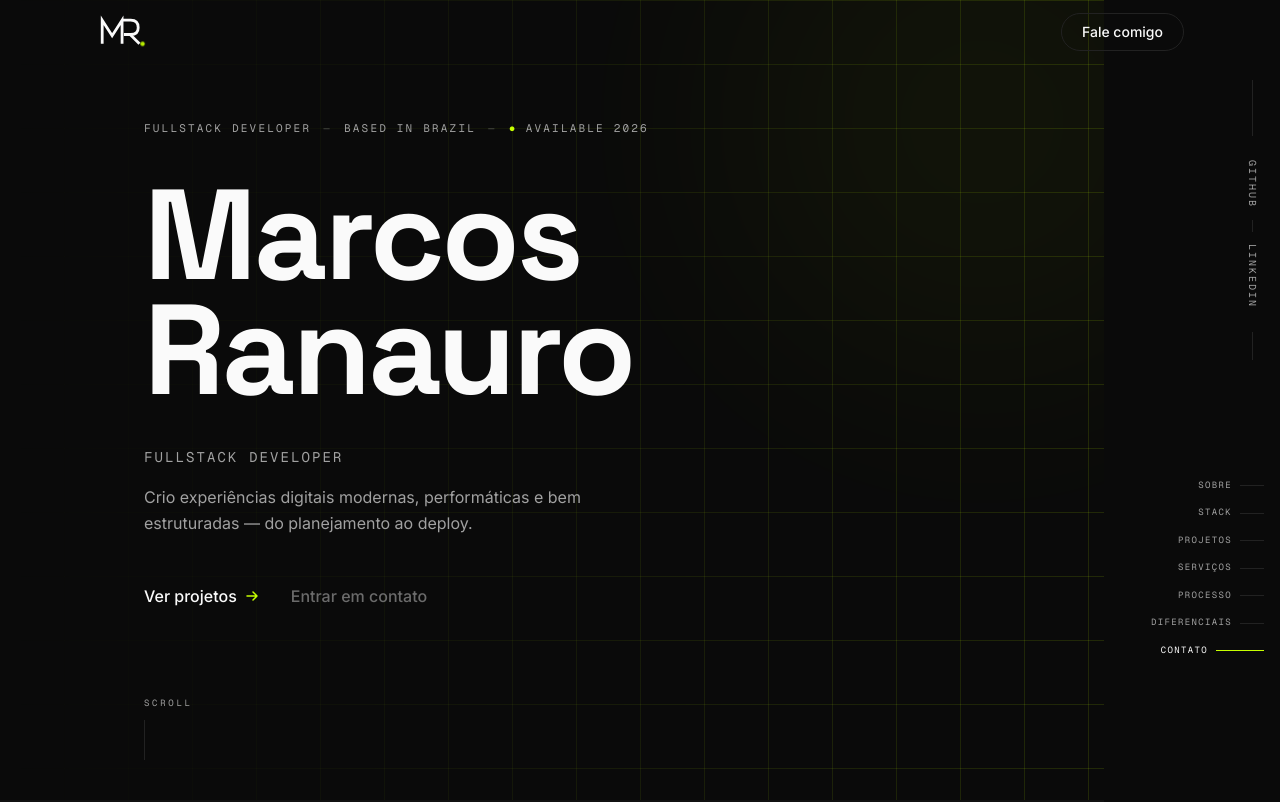
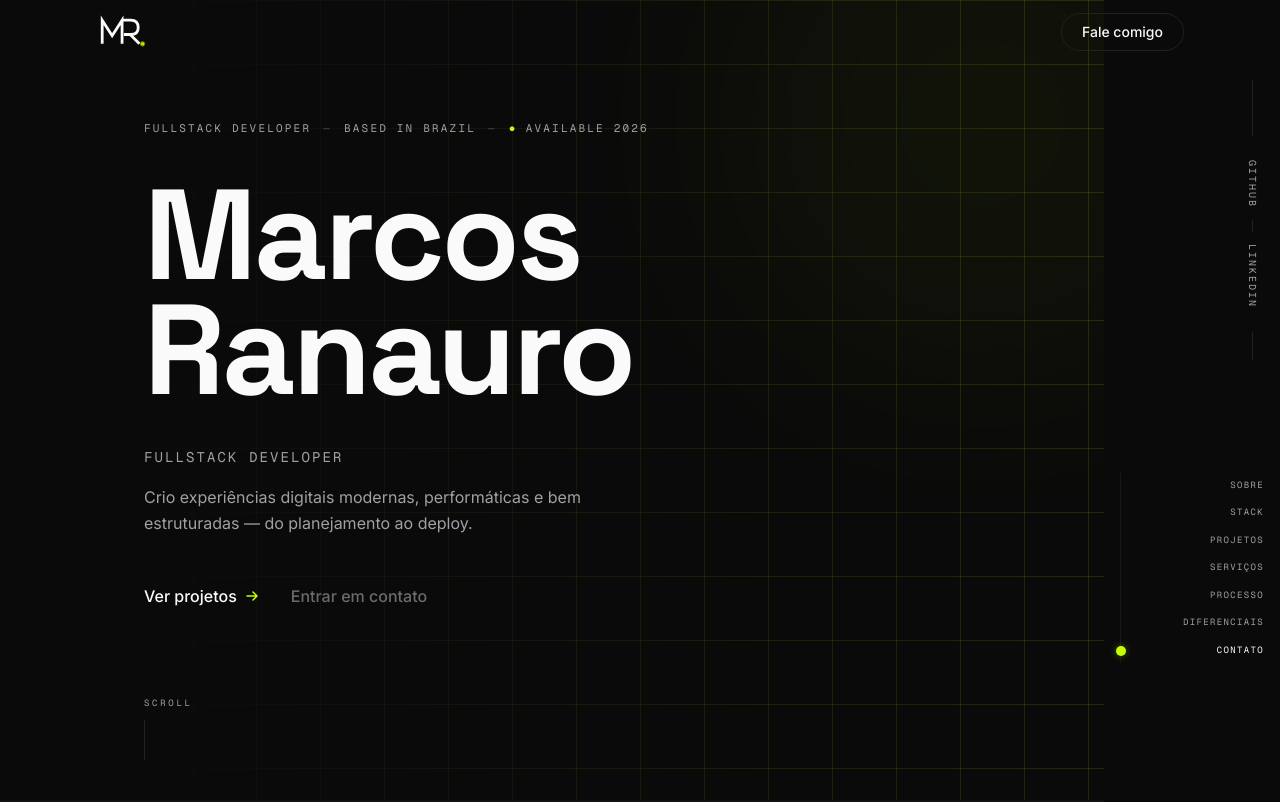
Before and after one commit to MarcosRanauro/site-pessoal-marcos-ranauro, a Next.js app: page / in a window 1280 px wide. Shown: the top 802 px of the page. Built offline with nearby package versions, Linux system fonts and the light colour scheme.

Commit message:
feat: sidebar com trilho de progresso e bolinha lime deslizante

```diff
--- a/src/components/layout/SocialSidebar.tsx
+++ b/src/components/layout/SocialSidebar.tsx
@@ -1,6 +1,7 @@
 "use client";
 
-import { motion, useReducedMotion } from "framer-motion";
+import { useEffect, useRef, useCallback } from "react";
+import { motion, useReducedMotion, useMotionValue, useSpring } from "framer-motion";
 import { cn, focusRing } from "@/lib/utils";
 import { useScrollSpy } from "@/lib/useScrollSpy";
 
@@ -14,22 +15,68 @@ const NAV = [
   { id: "contato",      label: "Contato" },
 ] as const;
 
-// Referência estável — não recriada a cada render
 const SECTION_IDS = NAV.map((s) => s.id);
 
 export function SocialSidebar() {
   const reduced = useReducedMotion();
   const activeId = useScrollSpy(SECTION_IDS);
 
+  const navRef = useRef<HTMLDivElement>(null);
+  const itemRefs = useRef<(HTMLAnchorElement | null)[]>([]);
+
+  // Scroll progress 0→1 para preencher o trilho
+  const scrollProgress = useMotionValue(0);
+
+  // Posição Y da bolinha (px a partir do topo do container do nav)
+  const dotY = useMotionValue(0);
+  const dotYSpring = useSpring(dotY, { stiffness: 280, damping: 28, mass: 0.7 });
+  const effectiveDotY = reduced ? dotY : dotYSpring;
+
+  // Rastreia progresso de scroll via rAF
+  useEffect(() => {
+    let rafId: number | null = null;
+    function update() {
+      const maxScroll = document.documentElement.scrollHeight - window.innerHeight;
+      scrollProgress.set(maxScroll > 0 ? Math.min(1, window.scrollY / maxScroll) : 0);
+      rafId = null;
+    }
+    function schedule() {
+      if (rafId !== null) return;
+      rafId = requestAnimationFrame(update);
+    }
+    window.addEventListener("scroll", schedule, { passive: true });
+    update();
+    return () => {
+      window.removeEventListener("scroll", schedule);
+      if (rafId !== null) cancelAnimationFrame(rafId);
+    };
+  }, [scrollProgress]);
+
+  // Atualiza posição da bolinha quando a seção ativa muda
+  const updateDot = useCallback(() => {
+    const idx = NAV.findIndex((s) => s.id === activeId);
+    if (idx === -1 || !navRef.current) return;
+    const item = itemRefs.current[idx];
+    if (!item) return;
+    const containerTop = navRef.current.getBoundingClientRect().top;
+    const { top, height } = item.getBoundingClientRect();
+    dotY.set(top + height / 2 - containerTop);
+  }, [activeId, dotY]);
+
+  useEffect(() => { updateDot(); }, [updateDot]);
+
+  useEffect(() => {
+    window.addEventListener("resize", updateDot, { passive: true });
+    return () => window.removeEventListener("resize", updateDot);
+  }, [updateDot]);
+
   return (
     <aside
       aria-label="Navegação lateral"
       className="fixed bottom-0 right-0 top-0 z-30 hidden w-14 flex-col items-end lg:flex xl:w-44"
     >
-      {/* ── Grupo social — topo, texto vertical ─────────────────────── */}
+      {/* ── Grupo social — topo ─────────────────────────────────────────── */}
       <div className="flex w-14 flex-col items-center pt-20">
-
-        {/* Linha decorativa acima dos links */}
         <motion.div
           className="w-px bg-border"
           style={{ height: "56px", transformOrigin: "top" }}
@@ -38,20 +85,20 @@ export function SocialSidebar() {
           transition={{ duration: 0.8, delay: 0.2, ease: [0.22, 1, 0.36, 1] }}
         />
 
-        {/* Links sociais verticais */}
         <div className="flex flex-col items-center gap-3 py-6">
           <motion.a
             href="https://github.com/MarcosRanauro"
             target="_blank"
             rel="noopener noreferrer"
-            className={cn("font-mono text-[10px] uppercase tracking-[0.2em] text-muted transition-colors hover:text-accent [writing-mode:vertical-rl]", focusRing)}
+            className={cn(
+              "font-mono text-[10px] uppercase tracking-[0.2em] text-muted transition-colors hover:text-accent [writing-mode:vertical-rl]",
+              focusRing,
+            )}
             initial={reduced ? false : { opacity: 0, x: -10 }}
             animate={{ opacity: 1, x: 0 }}
             transition={{ duration: 0.5, delay: 0.45, ease: "easeOut" }}
             whileHover={
-              reduced
-                ? undefined
-                : { x: -4, transition: { type: "spring", stiffness: 400, damping: 30 } }
+              reduced ? undefined : { x: -4, transition: { type: "spring", stiffness: 400, damping: 30 } }
             }
           >
             GitHub
@@ -63,21 +110,21 @@ export function SocialSidebar() {
             href="https://www.linkedin.com/in/marcosranauro/"
             target="_blank"
             rel="noopener noreferrer"
-            className={cn("font-mono text-[10px] uppercase tracking-[0.2em] text-muted transition-colors hover:text-accent [writing-mode:vertical-rl]", focusRing)}
+            className={cn(
+              "font-mono text-[10px] uppercase tracking-[0.2em] text-muted transition-colors hover:text-accent [writing-mode:vertical-rl]",
+              focusRing,
+            )}
             initial={reduced ? false : { opacity: 0, x: -10 }}
             animate={{ opacity: 1, x: 0 }}
             transition={{ duration: 0.5, delay: 0.6, ease: "easeOut" }}
             whileHover={
-              reduced
-                ? undefined
-                : { x: -4, transition: { type: "spring", stiffness: 400, damping: 30 } }
+              reduced ? undefined : { x: -4, transition: { type: "spring", stiffness: 400, damping: 30 } }
             }
           >
             LinkedIn
           </motion.a>
         </div>
 
-        {/* Linha curta abaixo do social */}
         <motion.div
           className="w-px bg-border"
           style={{ height: "28px", transformOrigin: "top" }}
@@ -87,18 +134,57 @@ export function SocialSidebar() {
         />
       </div>
 
-      {/* ── Nav de seções — apenas xl+ (≥1280px) ────────────────────── */}
+      {/* ── Nav de seções — apenas xl+ ──────────────────────────────────── */}
       <nav
         aria-label="Seções da página"
-        className="hidden xl:flex w-full flex-1 flex-col items-end justify-center gap-0.5 px-4 pb-10 pt-4"
+        className="hidden xl:flex w-full flex-1 flex-col justify-center px-4 pb-10 pt-4"
       >
+        {/* Container relativo: trilho absoluto + itens */}
+        <div ref={navRef} className="relative flex w-full flex-col items-end gap-0.5">
+
+          {/* Trilho vertical — à esquerda dos labels */}
+          <div
+            aria-hidden="true"
+            className="absolute bottom-0 left-0 top-0 w-px overflow-visible"
+          >
+            {/* Fundo do trilho (cinza muito sutil) */}
+            <div className="absolute inset-0 bg-border/60" />
+
+            {/* Preenchimento de progresso (foreground sutil — NÃO lime) */}
+            <motion.div
+              className="absolute inset-x-0 top-0 h-full origin-top"
+              style={{
+                scaleY: scrollProgress,
+                backgroundColor: "rgba(250,250,250,0.18)",
+              }}
+            />
+
+            {/* Bolinha lime — desliza sobre o trilho na seção ativa */}
+            <motion.div
+              className="absolute left-1/2 h-2.5 w-2.5 rounded-full bg-accent"
+              style={{
+                top: effectiveDotY,
+                x: "-50%",
+                y: "-50%",
+                boxShadow: "0 0 6px 1px rgba(198,255,0,0.22)",
+              }}
+              animate={{ opacity: activeId !== null ? 1 : 0 }}
+              transition={{ duration: 0.25 }}
+            />
+          </div>
+
+          {/* Links de seção — pl-4 abre espaço para o trilho */}
           {NAV.map((section, i) => {
             const isActive = activeId === section.id;
             return (
               <motion.a
                 key={section.id}
+                ref={(el) => { itemRefs.current[i] = el; }}
                 href={`#${section.id}`}
-              className={cn("group/nav flex items-center gap-2 py-1.5", focusRing)}
+                className={cn(
+                  "group/nav flex w-full items-center justify-end py-1.5 pl-4",
+                  focusRing,
+                )}
                 initial={reduced ? false : { opacity: 0, x: 8 }}
                 animate={{ opacity: 1, x: 0 }}
                 transition={{ duration: 0.4, delay: 0.65 + i * 0.07, ease: "easeOut" }}
@@ -108,26 +194,18 @@ export function SocialSidebar() {
                     "font-mono text-[9px] uppercase tracking-[0.15em] transition-colors duration-300",
                     isActive
                       ? "text-foreground"
-                    : "text-muted group-hover/nav:text-foreground"
+                      : "text-muted group-hover/nav:text-foreground",
                   )}
                 >
                   {section.label}
                 </span>
-              {/* Traço — estende e vira lime na seção ativa */}
-              <div
-                className={cn(
-                  "h-px flex-shrink-0 transition-all duration-300 ease-out",
-                  isActive
-                    ? "w-12 bg-accent"
-                    : "w-6 bg-border group-hover/nav:w-8"
-                )}
-              />
               </motion.a>
             );
           })}
+        </div>
       </nav>
 
-      {/* Linha inferior — só visível em lg sem xl (sidebar estreita sem nav) */}
+      {/* Linha inferior — lg sem xl (sidebar estreita sem nav) */}
       <motion.div
         className="mb-10 w-px flex-1 bg-border xl:hidden"
         style={{ transformOrigin: "top" }}
```
Also changed, not shown: 1 other file (tests, documents, lock files or other folders). Lines whose indentation alone changed are shown as unchanged.
